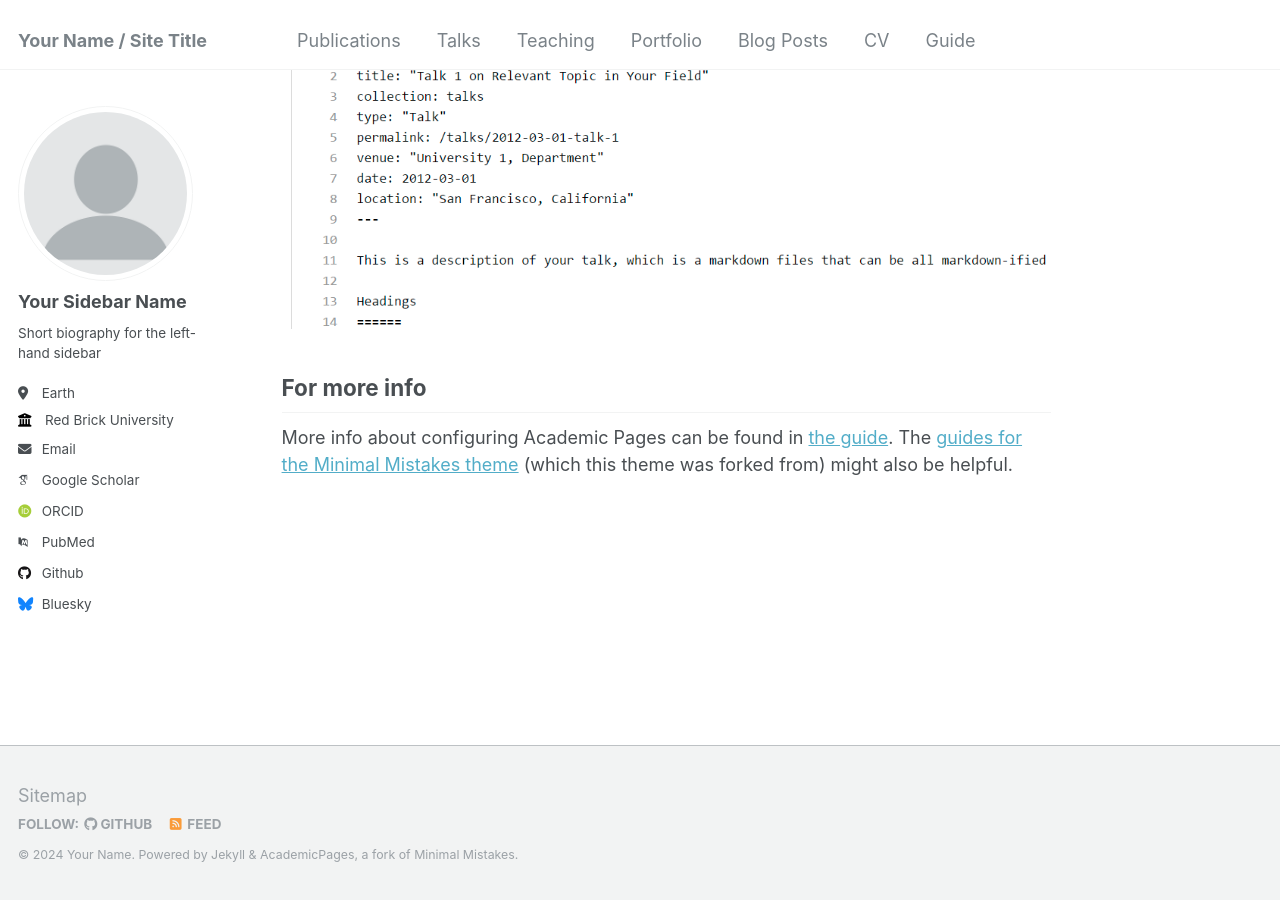
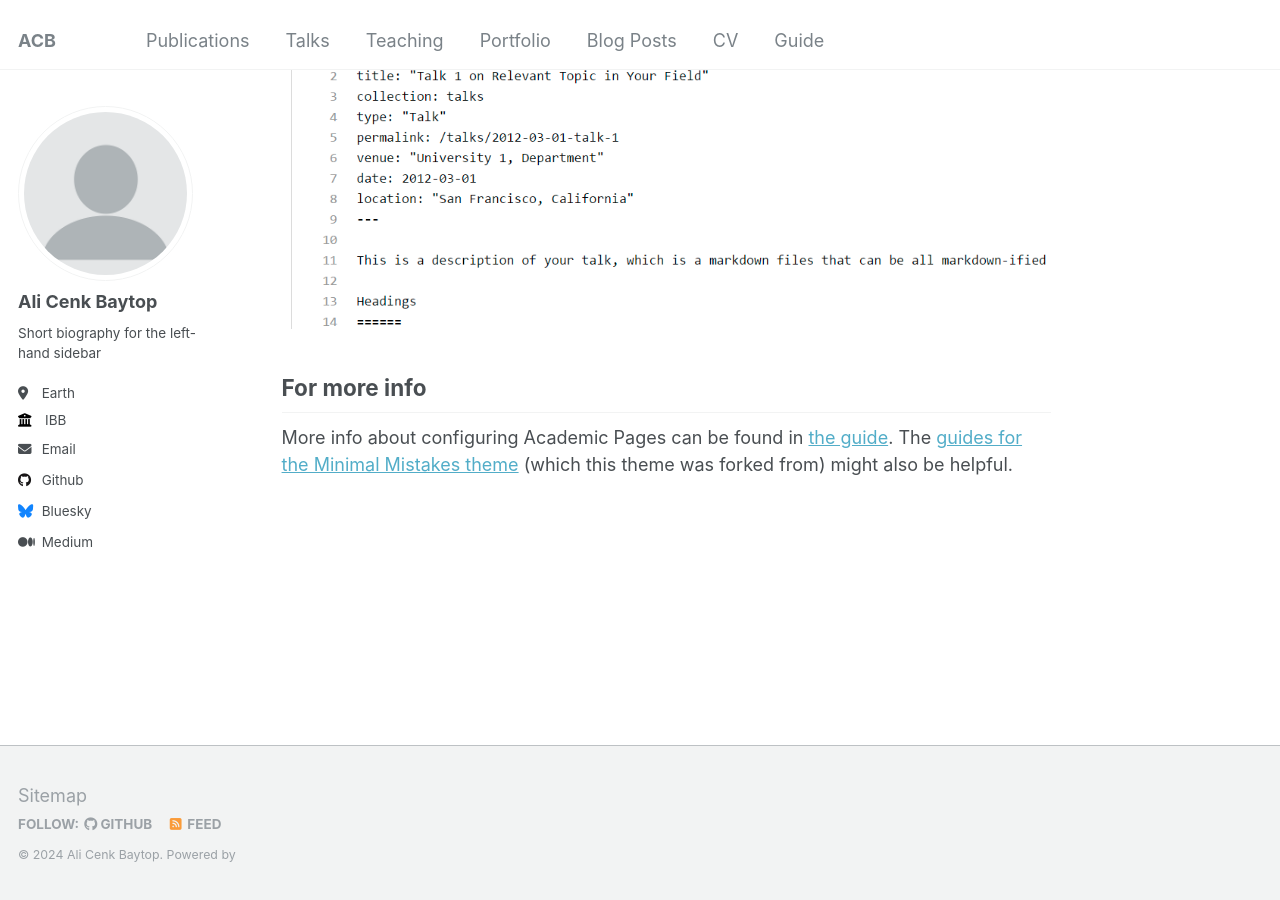
Before and after one commit to alicenkbaytop/alicenkbaytop.github.io, a Jekyll site: the page built from _pages/about.md, in a window 1280 px wide and 900 px high, scrolled down 2660 px. Built offline with Jekyll 4.4.1, drawn with Linux system fonts in a browser that asks for light colours; some web fonts are replaced.

```diff
--- a/_config.yml
+++ b/_config.yml
@@ -8,13 +8,13 @@
 
 # Basic Site Settings
 locale                   : "en-US"
-title                    : "Your Name / Site Title"
+title                    : "ACB"
 title_separator          : "-"
-name                     : &name "Your Name"
+name                     : &name "Ali Cenk Baytop"
 description              : &description "personal description"
-url                      : https://academicpages.github.io # the base hostname & protocol for your site e.g. "https://mmistakes.github.io"
+url                      : https://alicenkbaytop.github.io # the base hostname & protocol for your site e.g. "https://mmistakes.github.io"
 baseurl                  : "" # the subpath of your site, e.g. "/blog"
-repository               : "academicpages/academicpages.github.io"
+repository               : "alicenkbaytop/alicenkbaytop.github.io"
 
 # Site Author - The following control what appear as part of the author content on the side bar.
 #               If a field is blank the icon and link will not appear, otherwise it will be shown.
@@ -22,21 +22,21 @@
 author:
   # Biographic information
   avatar           : "profile.png"
-  name             : "Your Sidebar Name"
+  name             : "Ali Cenk Baytop"
   pronouns         : # example: "she/her"
   bio              : "Short biography for the left-hand sidebar"
   location         : "Earth"
-  employer         : "Red Brick University"
+  employer         : "IBB"
   uri              : # URL
-  email            : "none@example.org"
+  email            : "baytop.alicenk@gmail.com"
 
   # Academic websites
   arxiv            : # URL - Update with the correct link to your profile
-  googlescholar    : "https://scholar.google.com/citations?user=PS_CX0AAAAAJ"
+  googlescholar    :
   impactstory      : # URL
-  orcid            : "http://orcid.org/yourorcidurl"
+  orcid            :
   semantic         : # URL
-  pubmed           : "https://www.ncbi.nlm.nih.gov/pubmed/?term=john+snow"
+  pubmed           :
   researchgate     : # URL
 
   # Repositories and software development
@@ -59,7 +59,7 @@
   lastfm           : # Username
   linkedin         : # Username
   mastodon         : # URL
-  medium           : # URL
+  medium           : "alicenkbaytop"
   pinterest        : # Username
   soundcloud       : # Username
   steam            : # Username
@@ -290,7 +290,7 @@
 permalink: /:categories/:title/
 # paginate: 5 # amount of posts to show
 # paginate_path: /page:num/
-timezone: America/Los_Angeles # http://en.wikipedia.org/wiki/List_of_tz_database_time_zones
+timezone: "Europe/Istanbul" # http://en.wikipedia.org/wiki/List_of_tz_database_time_zones
 
 
 # Plugins
--- a/_includes/footer.html
+++ b/_includes/footer.html
@@ -19,4 +19,4 @@
 </div>
 {% endif %}
 
-<div class="page__footer-copyright">&copy; {{ site.time | date: '%Y' }} {{ site.name | default: site.title }}. {{ site.data.ui-text[site.locale].powered_by | default: "Powered by" }} <a href="http://jekyllrb.com" rel="nofollow">Jekyll</a> &amp; <a href="https://github.com/academicpages/academicpages.github.io">AcademicPages</a>, a fork of <a href="https://mademistakes.com/work/minimal-mistakes-jekyll-theme/" rel="nofollow">Minimal Mistakes</a>.</div>
+<div class="page__footer-copyright">&copy; {{ site.time | date: '%Y' }} {{ site.name | default: site.title }}. {{ site.data.ui-text[site.locale].powered_by | default: "Powered by" }}</div>
```
